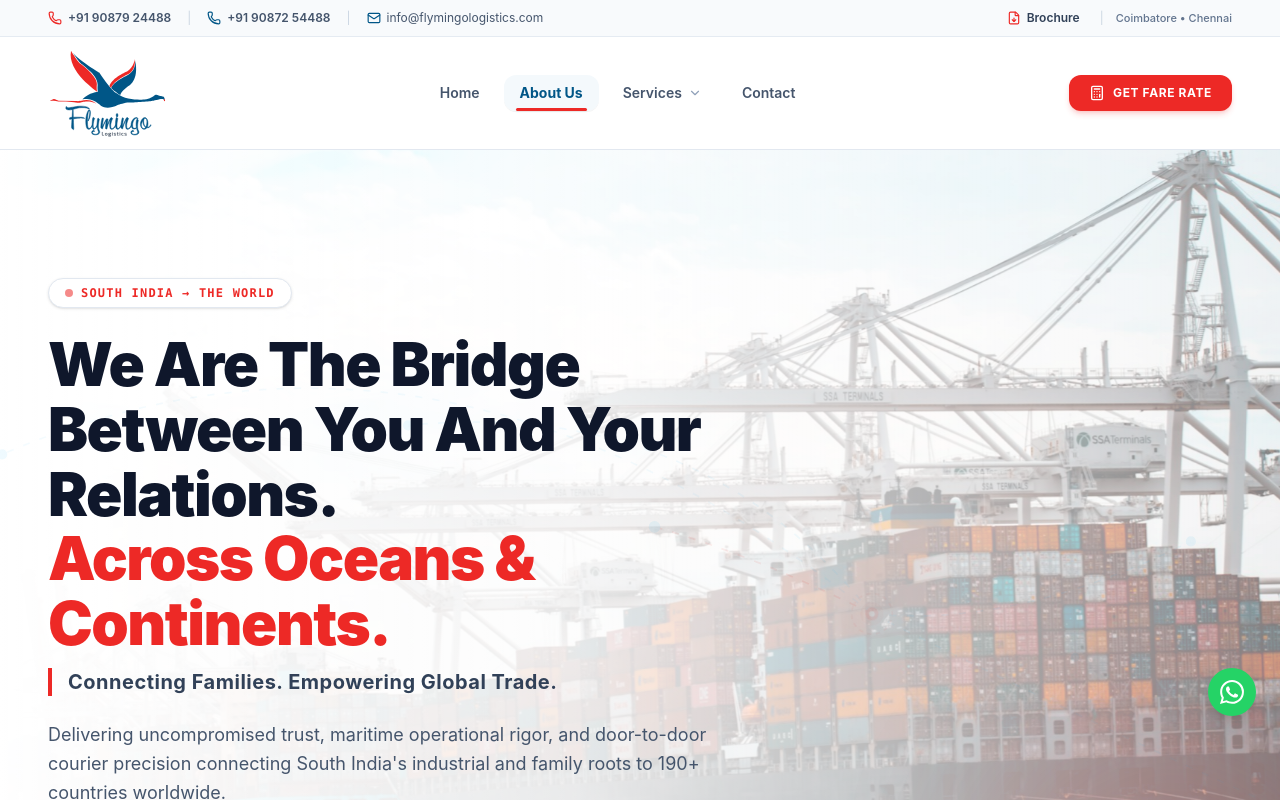
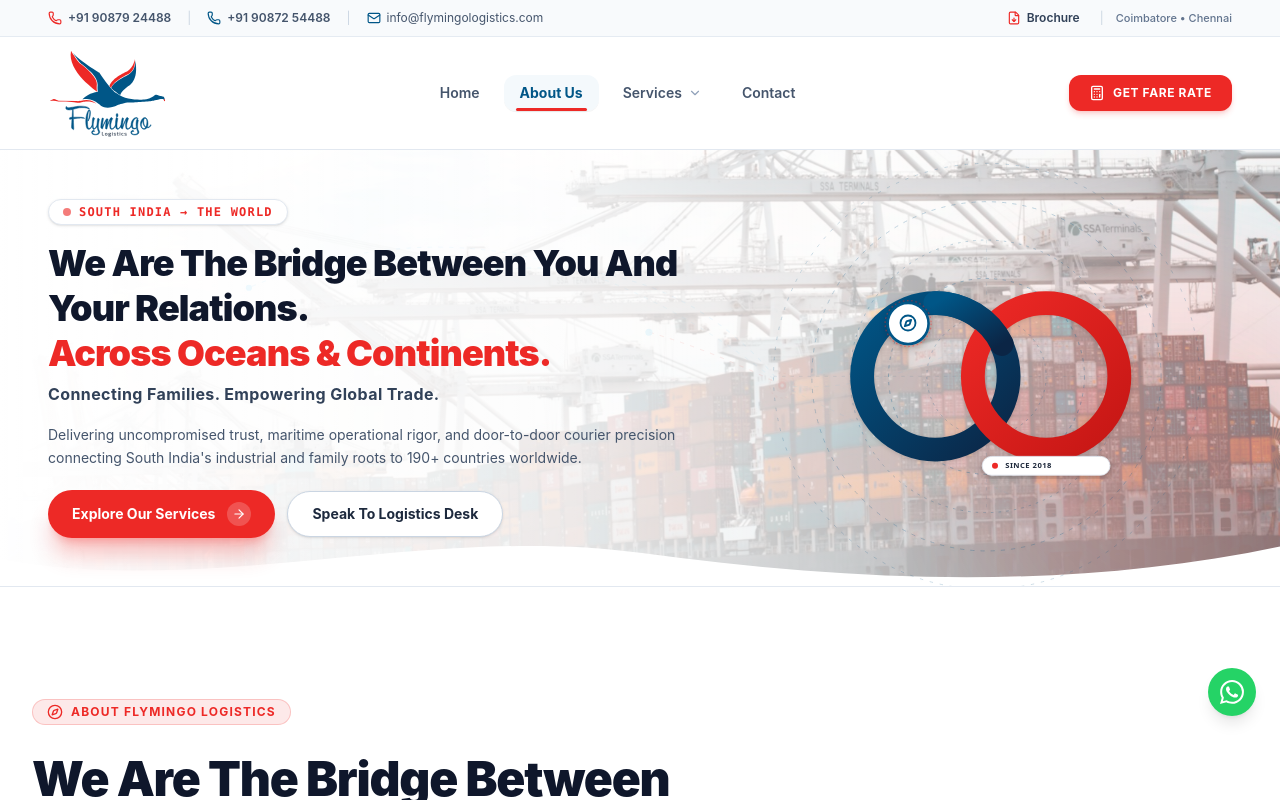
Before and after one commit to nanthakumarsts/Flymingo-Logistics, a React (Vite) app: page /about in a window 1280 px wide. Shown: the top 800 px of the page. Built offline with nearby package versions, Linux system fonts and the light colour scheme.

Commit message:
Fit all banners within screen viewport height, add oneloop-style side design motif to all banners, and integrate fliqmarine video into homepage hero

```diff
--- /dev/null
+++ b/src/components/BannerSideMotif.jsx
@@ -0,0 +1,188 @@
+import React from 'react';
+import {
+  Anchor, Plane, Package, ShieldCheck, Truck, AlertTriangle,
+  Phone, Compass, Globe
+} from 'lucide-react';
+
+/**
+ * BannerSideMotif
+ * Executive interlocking rings and concentric radar orbit motif
+ * inspired by Oneloop Logistics (from user reference screenshot), customized with
+ * Flymingo's maritime blue (#005687) and high-energy red (#ed2926) with category icons.
+ */
+export const BannerSideMotif = ({
+  variant = 'about',
+  icon: CustomIcon,
+  primaryColor = '#005687',
+  secondaryColor = '#ed2926',
+  badge,
+  className = ''
+}) => {
+  const configs = {
+    about: {
+      Icon: CustomIcon || Compass,
+      primary: '#005687',
+      secondary: '#ed2926',
+      badge: 'SINCE 2018',
+      nodePos: { cx: 168, cy: 118 }
+    },
+    services: {
+      Icon: CustomIcon || Globe,
+      primary: '#005687',
+      secondary: '#ed2926',
+      badge: '6 CHANNELS',
+      nodePos: { cx: 168, cy: 118 }
+    },
+    contact: {
+      Icon: CustomIcon || Phone,
+      primary: '#005687',
+      secondary: '#ed2926',
+      badge: '24/7 DESK',
+      nodePos: { cx: 352, cy: 118 }
+    },
+    'ship-spares': {
+      Icon: CustomIcon || Anchor,
+      primary: '#005687',
+      secondary: '#ed2926',
+      badge: 'ON-BOARD BERTH',
+      nodePos: { cx: 168, cy: 118 }
+    },
+    'freight-forwarding': {
+      Icon: CustomIcon || Plane,
+      primary: '#005687',
+      secondary: '#0284c7',
+      badge: 'AIR & OCEAN',
+      nodePos: { cx: 352, cy: 118 }
+    },
+    'international-courier': {
+      Icon: CustomIcon || Package,
+      primary: '#005687',
+      secondary: '#ed2926',
+      badge: '190+ COUNTRIES',
+      nodePos: { cx: 168, cy: 118 }
+    },
+    'customs-clearance': {
+      Icon: CustomIcon || ShieldCheck,
+      primary: '#005687',
+      secondary: '#7c3aed',
+      badge: 'ICEGATE EDI',
+      nodePos: { cx: 352, cy: 118 }
+    },
+    'dg-shipping': {
+      Icon: CustomIcon || AlertTriangle,
+      primary: '#005687',
+      secondary: '#d97706',
+      badge: 'CLASS 1-9 DG',
+      nodePos: { cx: 168, cy: 118 }
+    },
+    'international-relocation': {
+      Icon: CustomIcon || Truck,
+      primary: '#005687',
+      secondary: '#0d9488',
+      badge: 'PACKERS & MOVERS',
+      nodePos: { cx: 168, cy: 118 }
+    }
+  };
+
+  const cfg = configs[variant] || configs.about;
+  const ActiveIcon = cfg.Icon;
+  const c1 = primaryColor || cfg.primary;
+  const c2 = secondaryColor || cfg.secondary;
+  const displayBadge = badge || cfg.badge;
+
+  return (
+    <div className={`relative w-full max-w-[420px] lg:max-w-[460px] mx-auto select-none pointer-events-none ${className}`}>
+      <svg
+        viewBox="0 0 540 340"
+        className="w-full h-auto drop-shadow-sm overflow-visible"
+        xmlns="http://www.w3.org/2000/svg"
+      >
+        <defs>
+          <linearGradient id={`loop-grad-1-${variant}`} x1="0%" y1="0%" x2="100%" y2="100%">
+            <stop offset="0%" stopColor={c1} />
+            <stop offset="100%" stopColor="#0b2545" />
+          </linearGradient>
+          <linearGradient id={`loop-grad-2-${variant}`} x1="0%" y1="0%" x2="100%" y2="100%">
+            <stop offset="0%" stopColor={c2} />
+            <stop offset="100%" stopColor="#c51614" />
+          </linearGradient>
+          <filter id={`shadow-${variant}`} x="-20%" y="-20%" width="140%" height="140%">
+            <feDropShadow dx="0" dy="4" stdDeviation="5" floodOpacity="0.16" floodColor="#000000" />
+          </filter>
+        </defs>
+
+        {/* Concentric Radar Navigation Rings */}
+        <g opacity="0.28">
+          <circle cx="260" cy="180" r="70" fill="none" stroke="#005687" strokeWidth="1" strokeDasharray="3 5" />
+          <circle cx="260" cy="180" r="115" fill="none" stroke="#005687" strokeWidth="1.2" strokeDasharray="4 6" />
+          <circle cx="260" cy="180" r="160" fill="none" stroke="#005687" strokeWidth="1" strokeDasharray="3 6" />
+          <circle cx="260" cy="180" r="205" fill="none" stroke="#005687" strokeWidth="1" strokeDasharray="5 7" />
+          <circle cx="260" cy="180" r="250" fill="none" stroke="#005687" strokeWidth="0.8" strokeDasharray="4 8" />
+
+          <line x1="260" y1="20" x2="260" y2="340" stroke="#005687" strokeWidth="0.75" strokeDasharray="4 6" opacity="0.5" />
+          <line x1="10" y1="180" x2="510" y2="180" stroke="#005687" strokeWidth="0.75" strokeDasharray="4 6" opacity="0.5" />
+        </g>
+
+        {/* Signature Interlocking Rings */}
+        <circle
+          cx="200"
+          cy="180"
+          r="86"
+          fill="none"
+          stroke={`url(#loop-grad-1-${variant})`}
+          strokeWidth="28"
+          strokeLinecap="round"
+        />
+
+        <circle
+          cx="330"
+          cy="180"
+          r="86"
+          fill="none"
+          stroke={`url(#loop-grad-2-${variant})`}
+          strokeWidth="28"
+          strokeLinecap="round"
+        />
+
+        {/* Interlocking overlap arc (Ring 1 loop over Ring 2) */}
+        <path
+          d="M 200 94 A 86 86 0 0 1 278 142"
+          fill="none"
+          stroke={`url(#loop-grad-1-${variant})`}
+          strokeWidth="28"
+          strokeLinecap="round"
+        />
+
+        {/* Floating Node Badge Indicator on Loop */}
+        <g transform={`translate(${cfg.nodePos.cx}, ${cfg.nodePos.cy})`} filter={`url(#shadow-${variant})`}>
+          <circle cx="0" cy="0" r="24" fill="#ffffff" stroke={c1} strokeWidth="3" />
+          <circle cx="0" cy="0" r="27" fill="none" stroke={c2} strokeWidth="1.5" opacity="0.4" strokeDasharray="2 3" />
+        </g>
+
+        {/* Telemetry Badge */}
+        <g transform="translate(330, 285)">
+          <rect x="-75" y="-11" width="150" height="22" rx="11" fill="#ffffff" stroke="#e2e8f0" strokeWidth="1" filter={`url(#shadow-${variant})`} />
+          <circle cx="-60" cy="0" r="3.5" fill={c2} />
+          <text x="-48" y="3" fill="#1e293b" fontSize="9" fontWeight="800" fontFamily="system-ui, sans-serif" letterSpacing="0.06em">
+            {displayBadge}
+          </text>
+        </g>
+      </svg>
+
+      {/* Center Icon inside white node */}
+      <div
+        className="absolute w-9 h-9 rounded-full flex items-center justify-center pointer-events-auto"
+        style={{
+          left: `${(cfg.nodePos.cx / 540) * 100}%`,
+          top: `${(cfg.nodePos.cy / 340) * 100}%`,
+          transform: 'translate(-50%, -50%)'
+        }}
+        title={displayBadge}
+      >
+        <ActiveIcon className="w-4.5 h-4.5 text-brand-blue" strokeWidth={2.4} />
+      </div>
+    </div>
+  );
+};
+
+export default BannerSideMotif;
--- a/src/components/PageBanner.jsx
+++ b/src/components/PageBanner.jsx
@@ -1,11 +1,12 @@
 import React from 'react';
 import { ArrowRight } from 'lucide-react';
 import { FlightRouteMap } from './FlightRouteMap';
+import { BannerSideMotif } from './BannerSideMotif';
 
 /**
  * Executive Image-Led Banner for Services & Inner Pages.
  * Compact height that fits comfortably within screen resolution.
- * Clean badge without '//', and no breadcrumb/location telemetry.
+ * Clean badge without '//', with bespoke side motif per category.
  */
 export function PageBanner({
   eyebrow,
@@ -17,8 +18,24 @@
   action,
   onAction,
   secondaryAction,
+  variant,
   children
 }) {
+  // Derive variant automatically if not explicitly passed
+  const getVariant = () => {
+    if (variant) return variant;
+    const str = `${title || ''} ${highlight || ''} ${eyebrow || ''}`.toLowerCase();
+    if (str.includes('spare') || str.includes('marine')) return 'ship-spares';
+    if (str.includes('freight') || str.includes('forward')) return 'freight-forwarding';
+    if (str.includes('courier') || str.includes('express')) return 'international-courier';
+    if (str.includes('custom')) return 'customs-clearance';
+    if (str.includes('danger') || str.includes('dg') || str.includes('hazardous')) return 'dg-shipping';
+    if (str.includes('relocation') || str.includes('mover')) return 'international-relocation';
+    return 'services';
+  };
+
+  const currentVariant = getVariant();
+
   return (
     <section className="relative isolate overflow-hidden bg-slate-50 text-slate-900 py-8 sm:py-10 lg:py-12 select-none border-b border-slate-200">
       {/* High-clarity background photo with bright luminous aesthetic */}
@@ -38,8 +55,10 @@
       <FlightRouteMap className="opacity-15 stroke-brand-blue" />
 
       <div className="relative mx-auto max-w-[1800px] px-4 sm:px-6 lg:px-8 xl:px-12 z-10">
-        <div className="max-w-3xl space-y-3 sm:space-y-4 text-left">
+        <div className="grid grid-cols-1 lg:grid-cols-12 gap-6 lg:gap-8 items-center">
 
+          {/* Left: Content */}
+          <div className="lg:col-span-7 space-y-3 sm:space-y-4 text-left">
             {/* Eyebrow badge - clean, no '//' */}
             <div>
               <div className="inline-flex items-center gap-2 px-3.5 py-1 rounded-full bg-white border border-slate-200 text-xs font-mono font-extrabold uppercase tracking-widest text-brand-red shadow-xs">
@@ -59,14 +78,14 @@
               </h1>
 
               {tagline && (
-              <p className="text-sm sm:text-base font-bold text-brand-blue tracking-wide">
+                <p className="text-sm sm:text-base font-bold text-slate-700 tracking-wide">
                   {tagline}
                 </p>
               )}
             </div>
 
             {/* Descriptive narrative */}
-          <p className="text-xs sm:text-sm leading-relaxed text-slate-600 max-w-2xl">
+            <p className="text-xs sm:text-sm leading-relaxed text-slate-600 max-w-2xl font-normal pt-0.5">
               {description}
             </p>
 
@@ -89,6 +108,13 @@
 
             {children}
           </div>
+
+          {/* Right: Signature Side Design Motif */}
+          <div className="lg:col-span-5 hidden sm:flex items-center justify-center">
+            <BannerSideMotif variant={currentVariant} />
+          </div>
+
+        </div>
       </div>
     </section>
   );
--- a/src/pages/AboutPage.jsx
+++ b/src/pages/AboutPage.jsx
@@ -5,6 +5,7 @@
 } from 'lucide-react';
 import { BRAND } from '../data/siteData';
 import { FlightRouteMap } from '../components/FlightRouteMap';
+import { BannerSideMotif } from '../components/BannerSideMotif';
 
 /* ---------- local styles (self-contained, prefixed ab-) ---------- */
 const css = `
@@ -204,7 +205,7 @@
       {/* ========================================================= */}
       {/* 1. HERO                                                   */}
       {/* ========================================================= */}
-      <section className="relative overflow-hidden bg-slate-50 text-slate-900 border-b border-slate-200 py-20 sm:py-28 lg:py-32 select-none">
+      <section className="relative overflow-hidden bg-slate-50 text-slate-900 border-b border-slate-200 py-8 sm:py-10 lg:py-12 select-none">
         <div className="absolute inset-0 z-0 overflow-hidden pointer-events-none">
           <img
             src="/assets/banner-marine-hd.jpg"
@@ -217,35 +218,38 @@
         <div className="ab-blob absolute -bottom-24 -right-16 w-96 h-96 rounded-full bg-brand-red/15 blur-3xl pointer-events-none" aria-hidden="true" />
 
         <div className="max-w-[1800px] mx-auto px-4 sm:px-6 lg:px-8 xl:px-12 relative z-10">
-          <div className="max-w-3xl space-y-5 sm:space-y-6 text-left">
+          <div className="grid grid-cols-1 lg:grid-cols-12 gap-6 lg:gap-8 items-center">
+
+            {/* Left: Text Content - fits within screen height */}
+            <div className="lg:col-span-7 space-y-3 sm:space-y-4 text-left">
               <div className="ab-h1">
-              <div className="inline-flex items-center gap-2 px-4 py-1.5 rounded-full bg-white border border-slate-200 text-xs font-mono font-extrabold uppercase tracking-widest text-brand-red shadow-sm">
+                <div className="inline-flex items-center gap-2 px-3.5 py-1 rounded-full bg-white border border-slate-200 text-xs font-mono font-extrabold uppercase tracking-widest text-brand-red shadow-sm">
                   <span className="w-2 h-2 rounded-full bg-brand-red animate-pulse" />
                   SOUTH INDIA &rarr; THE WORLD
                 </div>
               </div>
 
-            <div className="ab-h2 space-y-3">
-              <h1 className="text-3xl sm:text-5xl lg:text-6xl font-black text-slate-900 tracking-tight leading-[1.08]">
+              <div className="ab-h2 space-y-1 sm:space-y-1.5">
+                <h1 className="text-2xl sm:text-3xl lg:text-4xl font-black text-slate-900 tracking-tight leading-tight">
                   We Are The Bridge Between You And Your Relations.<br />
                   <span className="text-brand-red font-black">
                     Across Oceans &amp; Continents.
                   </span>
                 </h1>
-              <p className="pl-4 border-l-4 border-brand-red text-base sm:text-xl font-bold text-slate-700 tracking-wide">
+                <p className="text-sm sm:text-base font-bold text-slate-700 tracking-wide">
                   Connecting Families. Empowering Global Trade.
                 </p>
               </div>
 
-            <p className="ab-h3 text-sm sm:text-lg text-slate-600 leading-relaxed max-w-2xl">
+              <p className="ab-h3 text-xs sm:text-sm text-slate-600 leading-relaxed font-normal pt-0.5 max-w-2xl">
                 Delivering uncompromised trust, maritime operational rigor, and door-to-door courier precision connecting South India's industrial and family roots to 190+ countries worldwide.
               </p>
 
-            <div className="ab-h4 flex flex-wrap items-center gap-3 pt-2">
+              <div className="ab-h4 flex flex-wrap items-center gap-3 pt-1">
                 <button
                   type="button"
                   onClick={() => onOpenQuote()}
-                className="group px-7 py-3.5 bg-brand-red hover:bg-brand-red-dark text-white rounded-full text-xs sm:text-sm font-bold shadow-xl shadow-brand-red/30 hover:-translate-y-0.5 transition-all cursor-pointer flex items-center gap-3"
+                  className="group px-6 py-3 bg-brand-red hover:bg-brand-red-dark text-white rounded-full text-xs sm:text-sm font-bold shadow-xl shadow-brand-red/30 hover:-translate-y-0.5 transition-all cursor-pointer flex items-center gap-3"
                 >
                   <span>Explore Our Services</span>
                   <span className="w-6 h-6 rounded-full bg-white/20 flex items-center justify-center group-hover:translate-x-0.5 transition-transform">
@@ -254,11 +258,18 @@
                 </button>
                 <a
                   href={`tel:${BRAND.primaryPhone}`}
-                className="px-7 py-3.5 bg-white border border-slate-300 text-slate-800 hover:text-brand-blue hover:border-brand-blue rounded-full text-xs sm:text-sm font-bold transition-all hover:-translate-y-0.5 shadow-sm"
+                  className="px-6 py-3 bg-white border border-slate-300 text-slate-800 hover:text-brand-blue hover:border-brand-blue rounded-full text-xs sm:text-sm font-bold transition-all hover:-translate-y-0.5 shadow-sm"
                 >
                   Speak To Logistics Desk
                 </a>
               </div>
+            </div>
+
+            {/* Right: Signature Side Design Motif (Like Oneloop in Reference Screenshot) */}
+            <div className="lg:col-span-5 hidden sm:flex items-center justify-center">
+              <BannerSideMotif variant="about" />
+            </div>
+
           </div>
         </div>
         <Wave className="text-white" />
--- a/src/pages/ContactPage.jsx
+++ b/src/pages/ContactPage.jsx
@@ -6,6 +6,7 @@
 } from 'lucide-react';
 import { BRAND, OFFICES, CORE_SERVICES, COUNTRIES } from '../data/siteData';
 import { FlightRouteMap } from '../components/FlightRouteMap';
+import { BannerSideMotif } from '../components/BannerSideMotif';
 
 export const ContactPage = () => {
   const [name, setName] = useState('');
@@ -39,7 +40,10 @@
         <FlightRouteMap className="opacity-10 z-0" />
 
         <div className="max-w-[1800px] mx-auto px-4 sm:px-6 lg:px-8 xl:px-12 relative z-10">
-          <div className="max-w-3xl space-y-3 sm:space-y-4 text-left">
+          <div className="grid grid-cols-1 lg:grid-cols-12 gap-6 lg:gap-8 items-center">
+
+            {/* Left: Text Content */}
+            <div className="lg:col-span-7 space-y-3 sm:space-y-4 text-left">
               {/* Banner Eyebrow Badge - clean, no '//' */}
               <div>
                 <div className="inline-flex items-center gap-2 px-3.5 py-1 rounded-full bg-white border border-slate-200 text-xs font-mono font-extrabold uppercase tracking-widest text-brand-red shadow-sm">
@@ -64,6 +68,13 @@
               <p className="text-xs sm:text-sm text-slate-600 leading-relaxed font-normal pt-0.5 max-w-2xl">
                 Reach our logistics coordinators directly for emergency vessel spare dispatches, international door courier pickups, dangerous goods compliance, and air cargo bookings.
               </p>
+            </div>
+
+            {/* Right: Signature Side Design Motif */}
+            <div className="lg:col-span-5 hidden sm:flex items-center justify-center">
+              <BannerSideMotif variant="contact" />
+            </div>
+
           </div>
         </div>
       </section>
--- a/src/pages/HomePage.jsx
+++ b/src/pages/HomePage.jsx
@@ -280,7 +280,7 @@
         onMouseEnter={() => setIsPaused(true)}
         onMouseLeave={() => setIsPaused(false)}
       >
-        {/* Continuous cinematic logistics motion video - clearly visible in background */}
+        {/* Continuous cinematic logistics motion video - clearly visible in background from fliqmarine */}
         <div className="absolute inset-0 z-0 overflow-hidden pointer-events-none">
           <video
             autoPlay
@@ -288,9 +288,12 @@
             muted
             playsInline
             preload="auto"
-            className="w-full h-full object-cover object-center opacity-85 contrast-105 brightness-100"
-            src="/assets/hero-banner-video.mp4"
-          />
+            className="w-full h-full object-cover object-center opacity-90 contrast-[1.08] brightness-[1.02]"
+          >
+            <source src="/assets/fliqmarine-hero.mov" type="video/mp4" />
+            <source src="/assets/fliqmarine-hero.mov" type="video/quicktime" />
+            <source src="/assets/hero-banner-video.mp4" type="video/mp4" />
+          </video>
         </div>
 
         {/* full-bleed slide images - dynamic Ken Burns subtle ambient layer */}
--- a/src/pages/ServicesPage.jsx
+++ b/src/pages/ServicesPage.jsx
@@ -7,6 +7,7 @@
 } from 'lucide-react';
 import { BRAND, CORE_SERVICES, STATS } from '../data/siteData';
 import { FlightRouteMap } from '../components/FlightRouteMap';
+import { BannerSideMotif } from '../components/BannerSideMotif';
 
 export const ServicesPage = ({ onOpenQuote }) => {
   const CAPABILITIES = [
@@ -132,7 +133,10 @@
         <FlightRouteMap className="opacity-10 z-0" />
 
         <div className="max-w-[1800px] mx-auto px-4 sm:px-6 lg:px-8 xl:px-12 relative z-10">
-          <div className="max-w-3xl space-y-3 sm:space-y-4 text-left">
+          <div className="grid grid-cols-1 lg:grid-cols-12 gap-6 lg:gap-8 items-center">
+
+            {/* Left: Text Content */}
+            <div className="lg:col-span-7 space-y-3 sm:space-y-4 text-left">
               {/* Banner Eyebrow Badge - clean, no '//' */}
               <div>
                 <div className="inline-flex items-center gap-2 px-3.5 py-1 rounded-full bg-white border border-slate-200 text-xs font-mono font-extrabold uppercase tracking-widest text-brand-red shadow-sm">
@@ -177,6 +181,13 @@
                   <span>Speak To Logistics Desk</span>
                 </a>
               </div>
+            </div>
+
+            {/* Right: Signature Side Design Motif */}
+            <div className="lg:col-span-5 hidden sm:flex items-center justify-center">
+              <BannerSideMotif variant="services" />
+            </div>
+
           </div>
         </div>
       </section>
```
Also changed, not shown: 1 other file (tests, documents, lock files or other folders). Lines whose indentation alone changed are shown as unchanged.
